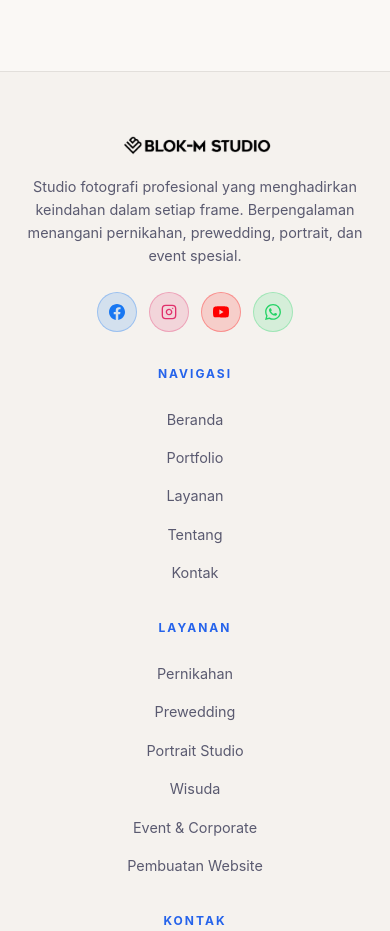
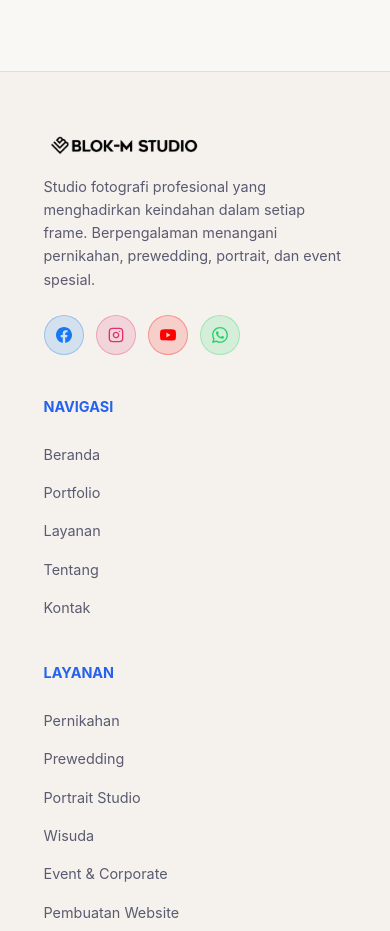
Before and after one commit to salman070104/blokm, a plain HTML site: page index.html in a window 390 px wide. Shown: the part 6460-7391 px from the top of the page. Drawn offline with Linux system fonts and the light colour scheme.

Commit message:
fix: mobile footer left-aligned layout like reference

```diff
--- a/index.html
+++ b/index.html
@@ -12,7 +12,7 @@
     <meta name="author" content="BLOK M Studio Photography">
 
     <!-- CSS Link -->
-    <link rel="stylesheet" href="style.css?v=11">
+    <link rel="stylesheet" href="style.css?v=12">
 
     <!-- Load language switcher immediately to prevent flash -->
     <script src="lang-switcher.js"></script>
--- a/style.css
+++ b/style.css
@@ -1668,20 +1668,28 @@ html.lang-en .lang-slider {
 
     .footer-container {
         grid-template-columns: 1fr;
-        text-align: center;
-        gap: 2rem;
+        text-align: left;
+        gap: 2.5rem;
+        padding: 0 1.5rem;
     }
 
     .footer-socials {
-        justify-content: center;
+        justify-content: flex-start;
     }
 
     .footer-brand .logo-img {
-        margin: 0 auto 1.2rem;
+        margin: 0 0 1.2rem;
     }
 
     .footer-brand p {
         max-width: 100%;
+    }
+
+    .footer-heading {
+        font-size: 0.9rem;
+        font-weight: 700;
+        letter-spacing: 0;
+        text-transform: none;
     }
 
     .footer-bottom {
```
Also changed, not shown: gallery.html (+1 -1 lines), kontak.html (+1 -1 lines), paket.html (+1 -1 lines), team.html (+1 -1 lines), tentang.html (+1 -1 lines).
